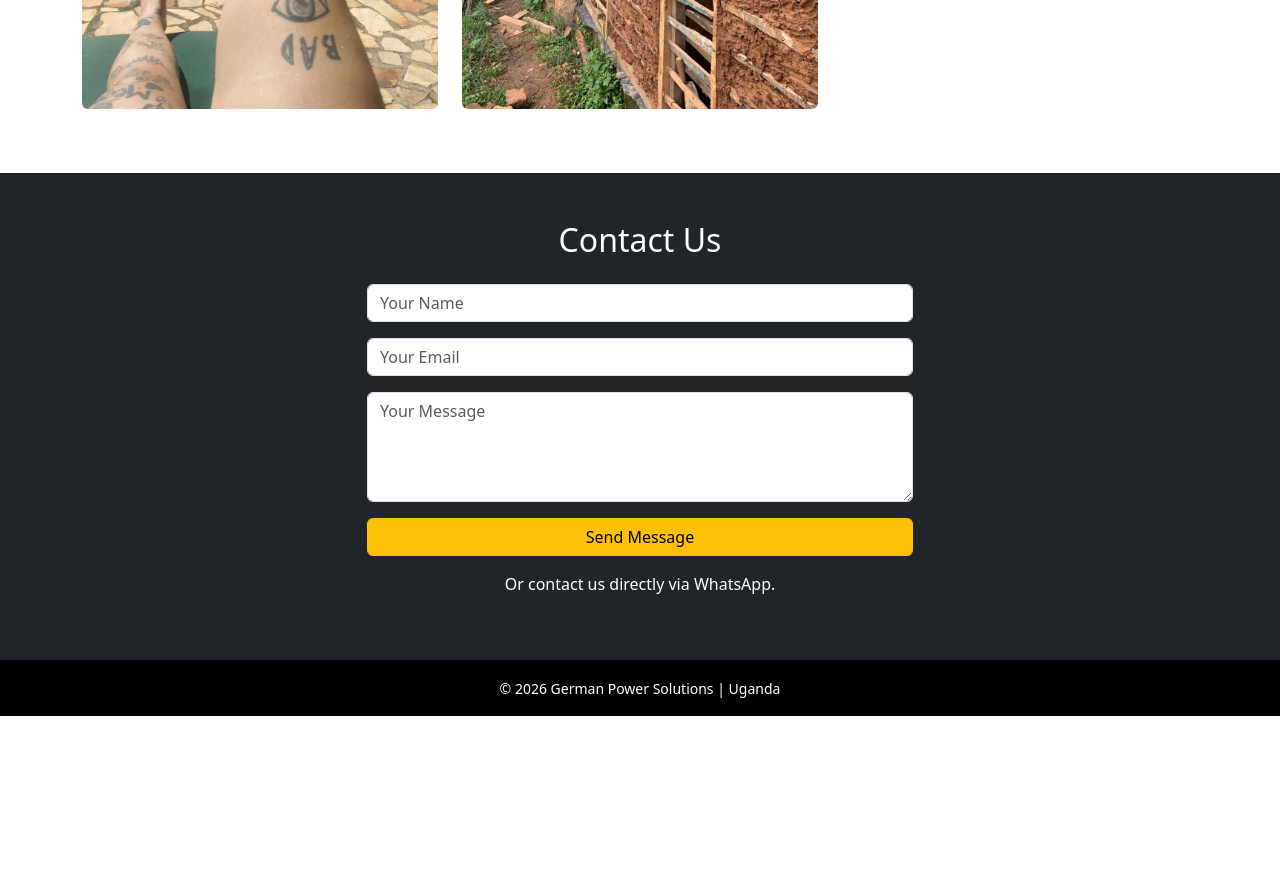
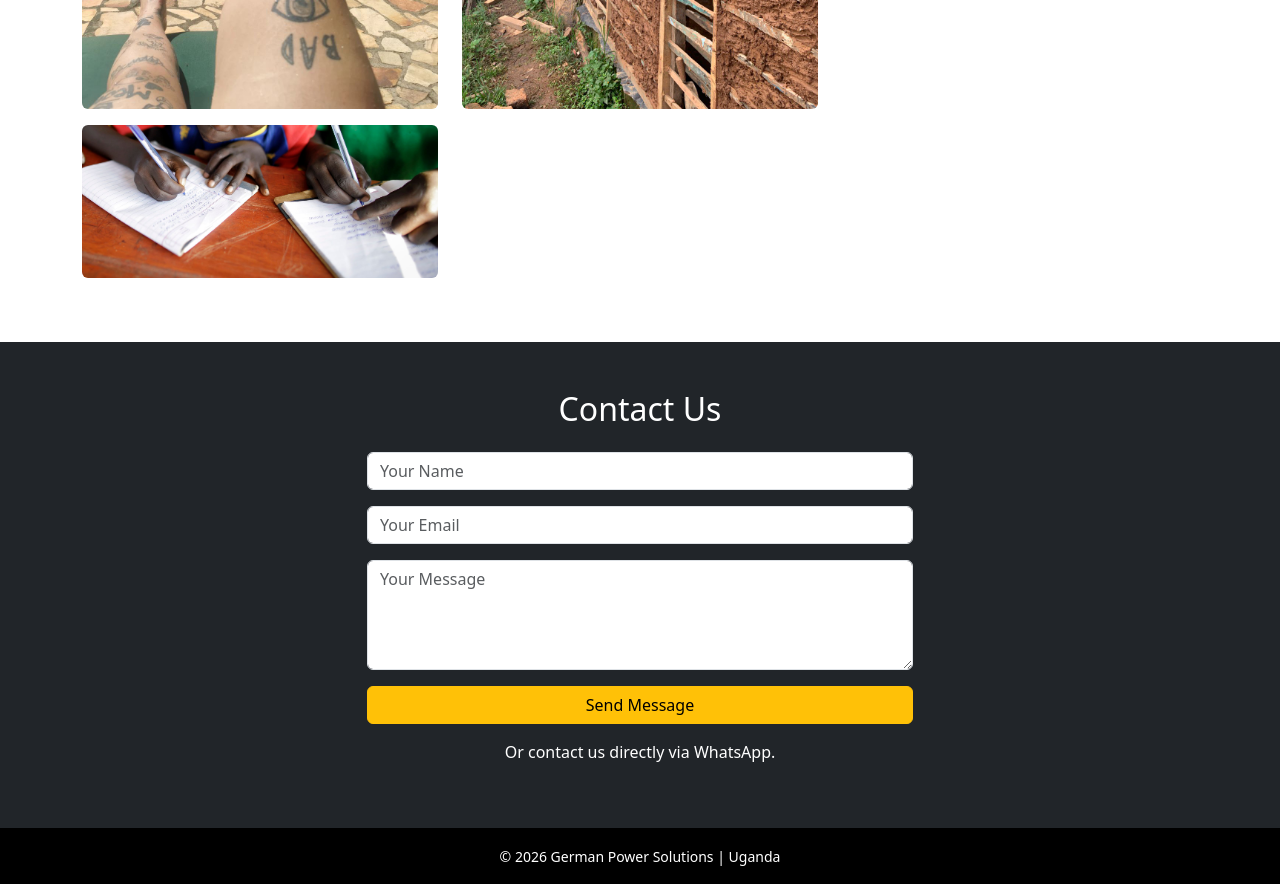
Before and after one commit to walthierer/solar4schools, a plain HTML site: page index.html in a window 1280 px wide. Shown: the part 1360-2244 px from the top of the page. Before the commit the page ends 2076 px from the top, so only its background shows below. Drawn offline with nearby package versions, Linux system fonts and the light colour scheme.

Commit message:
added 4th pic under projects

```diff
--- a/index.html
+++ b/index.html
@@ -87,6 +87,9 @@
       <div class="col-md-4 mb-3">
         <img src="assets/images/workbanch.jpeg" class="img-fluid rounded">
       </div>
+      <div class="col-md-4 mb-3">
+        <img src="assets/images/uganda-schule.jpg" class="img-fluid rounded">
+      </div>
     </div>
   </div>
 </section>
```
